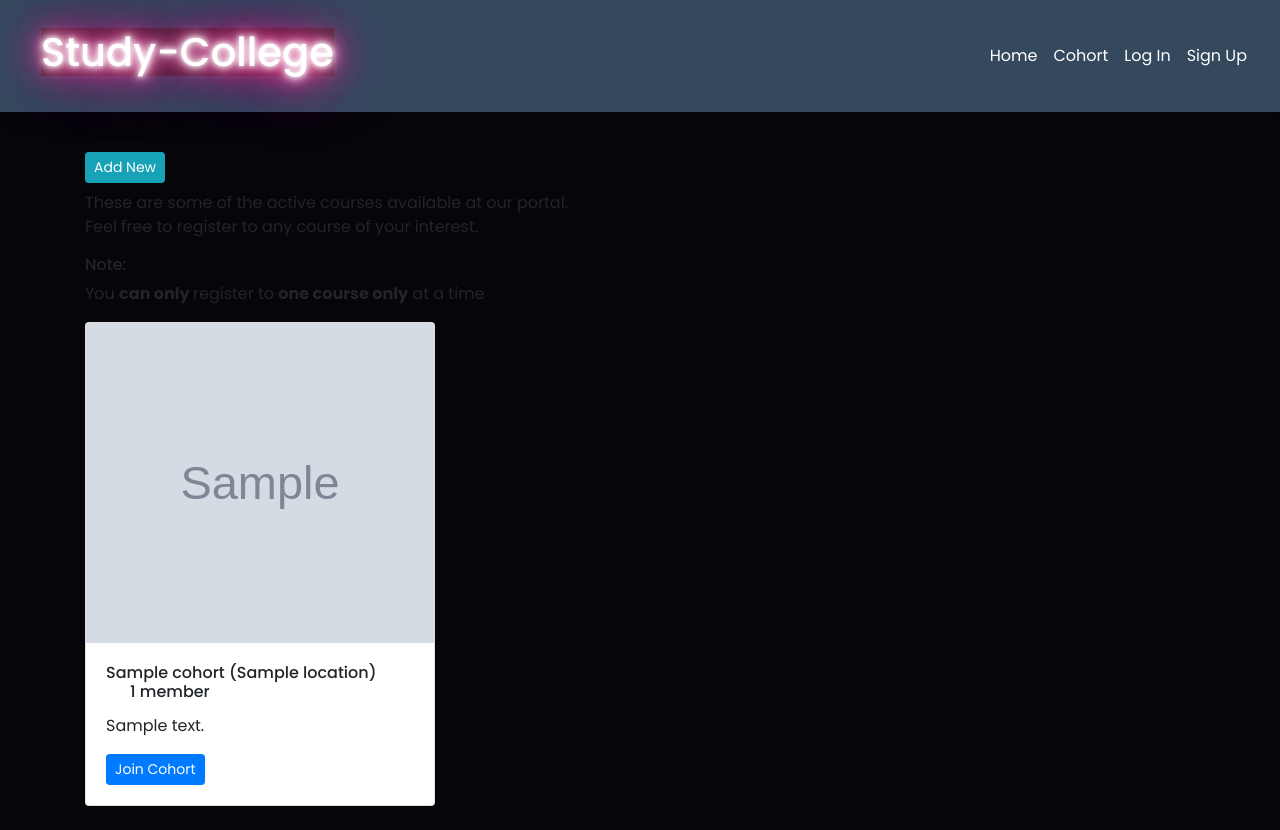
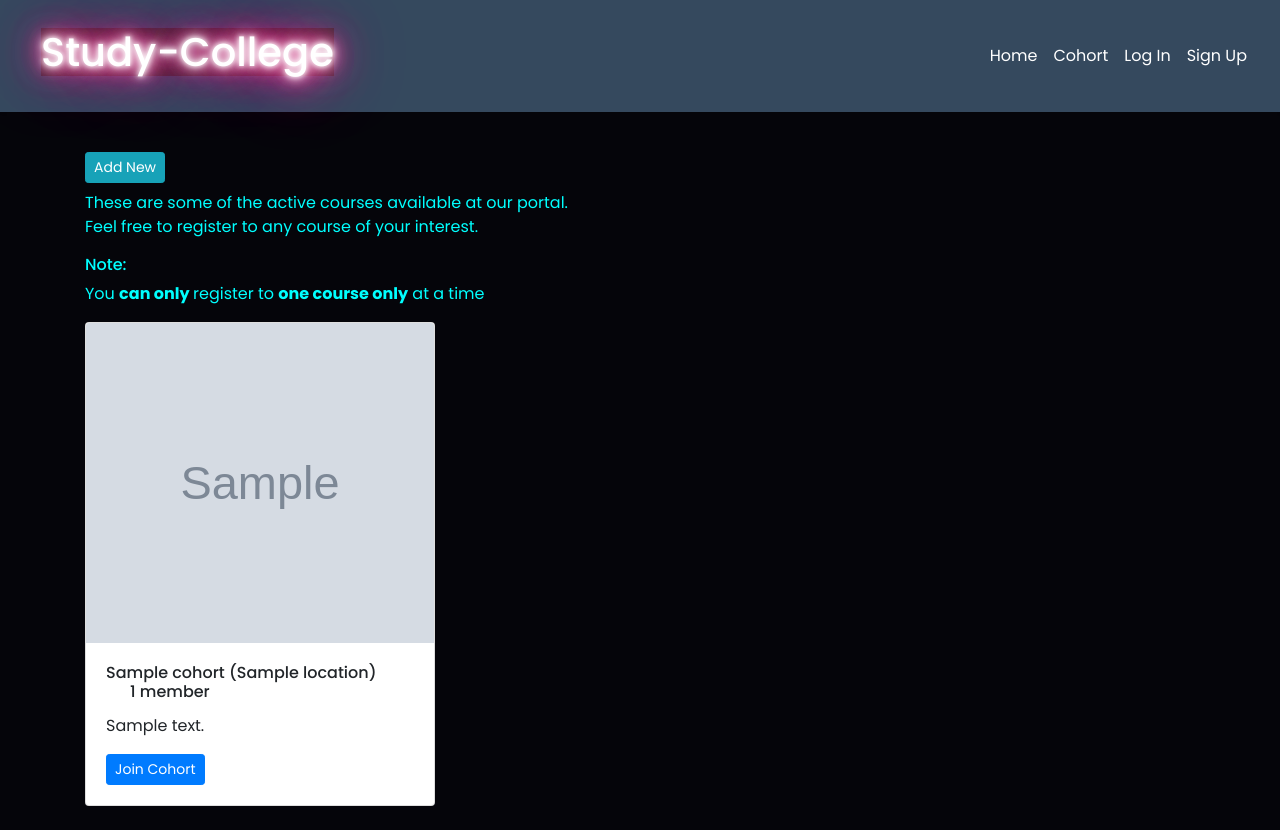
Before and after one commit to omololevy/study-college, a Django app: template base/templates/all_cohorts.html in a window 1280 px wide. Run offline with Django 3.2, Linux system fonts and the light colour scheme; the template is opened without the code that fills it: most values are stand-ins (such as "Sample title", 1, 10 or a date in 2020); grey boxes marked "Sample" are stand-in pictures; some libraries are stand-ins or nearby versions.

Commit message:
Create the styling

```diff
--- a/static/css/styles.css
+++ b/static/css/styles.css
@@ -9,6 +9,9 @@ body {
 .nav-img{
     height: 30px;
     width: 30px;
+}
+.dark{
+    color: aqua;
 }
 .col-form-label {
     font-weight: bold;
```
